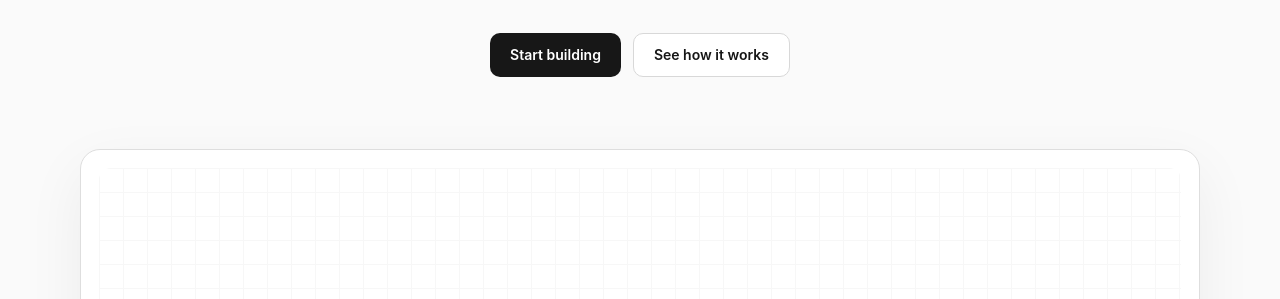
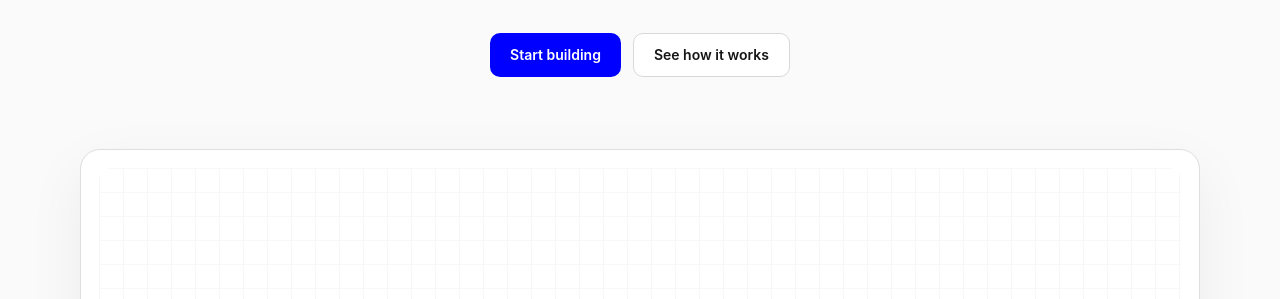
Before and after one commit to Shivajith754/alloyqa-demo, a plain HTML site: page index.html in a window 1280 px wide. Shown: the part 501-800 px from the top of the page. Drawn offline with Linux system fonts and the light colour scheme.

Commit message:
Make hero Start Building button blue

```diff
--- a/index.html
+++ b/index.html
@@ -111,6 +111,10 @@
     .button-primary {
       background: #171717;
       color: white;
+    }
+
+    .hero-actions .button-primary {
+      background: blue;
     }
 
     .button-secondary {
```
